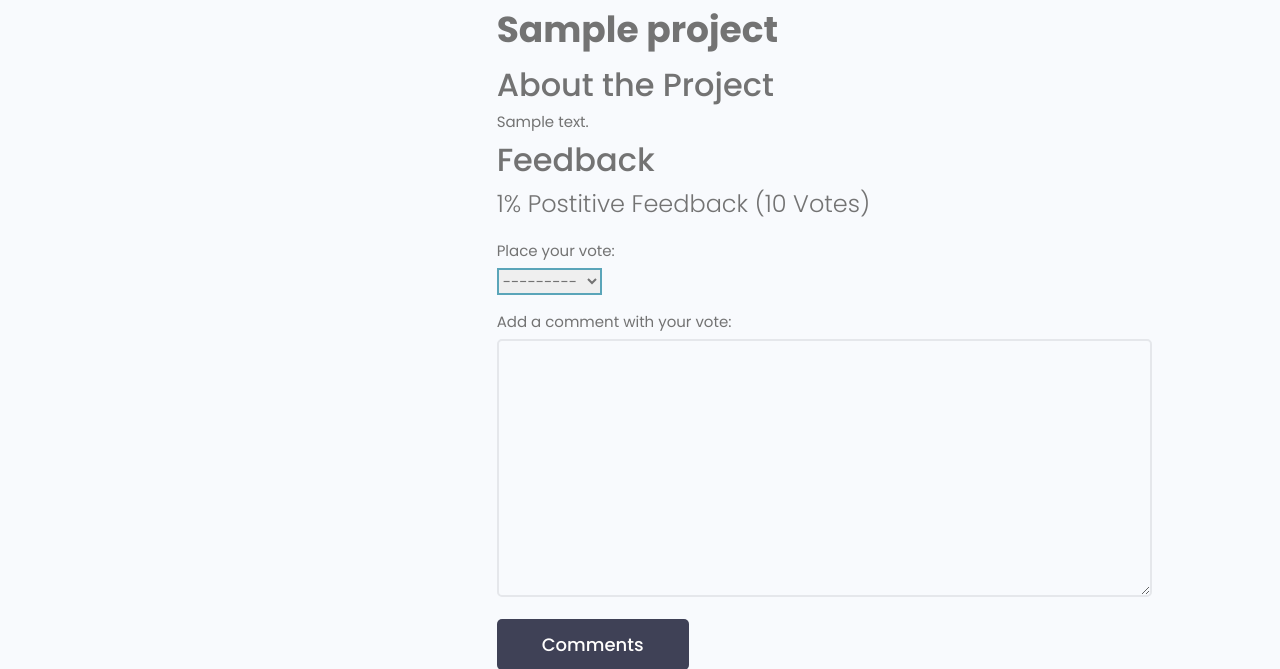
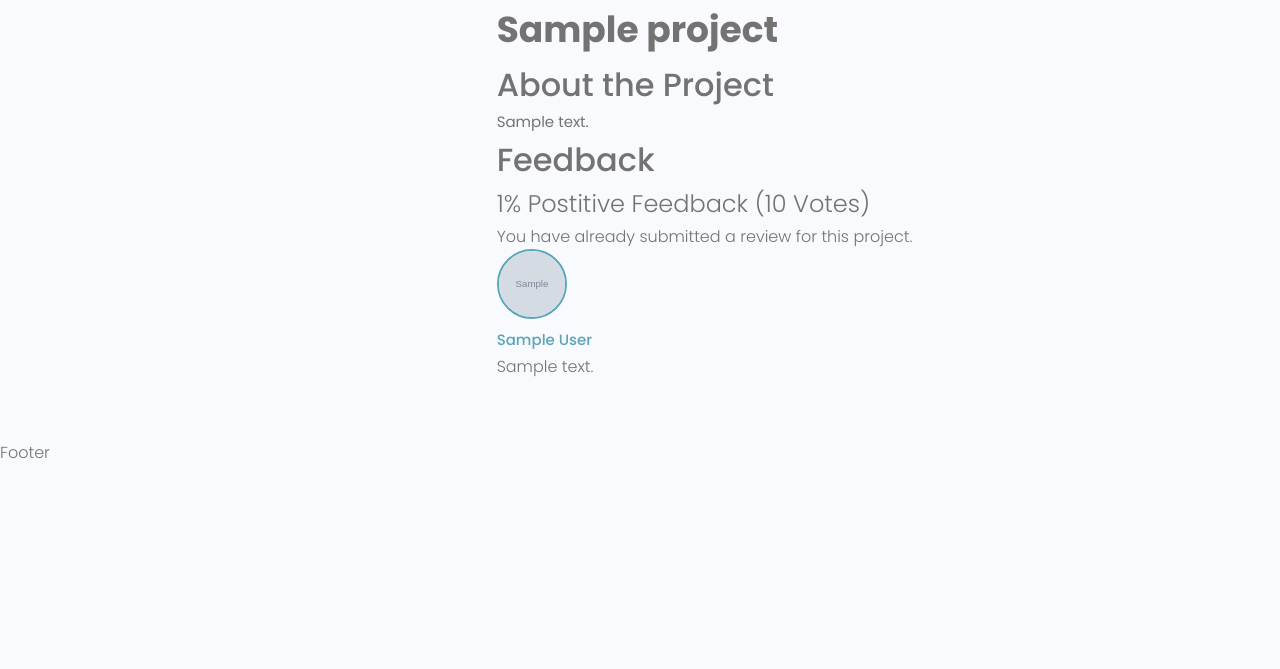
Before and after one commit to Sebastian-Constantin-Iacob/django_projects, a Django app: page /projects/project/00000000-0000-0000-0000-000000000001/ in a window 1280 px wide. Shown: the part 822-1491 px from the top of the page. After the commit the page ends 1281 px from the top, so only its background shows below. Run offline with Django 4.2, Linux system fonts and the light colour scheme; a user stored in the database is signed in; tables that the repository leaves empty hold one stand-in row (values such as "Sample post"); grey boxes marked "Sample" are stand-in pictures; some libraries are stand-ins or nearby versions.

Commit message:
Review frontend logic

```diff
--- a/Study Bud/devsearch/projects/models.py
+++ b/Study Bud/devsearch/projects/models.py
@@ -22,7 +22,13 @@ class Project(models.Model):
         return self.title
 
     class Meta:
-        ordering = ['-created']
+        ordering = ['-vote_ratio', '-vote_total', 'title']
+
+
+    @property
+    def reviewers(self):
+        queryset = self.review_set.all().values_list('owner__id', flat=True)
+        return queryset
 
 
     @property
--- a/Study Bud/devsearch/projects/templates/projects/single-project.html
+++ b/Study Bud/devsearch/projects/templates/projects/single-project.html
@@ -40,7 +40,11 @@
             <h5 class="project--rating">
               {{project.vote_ratio}}% Postitive Feedback ({{project.vote_total}} Vote{{project.vote_total | pluralize:"s"}})
             </h5>
-
+            {% if request.user.profile.id in project.reviewers %}
+            <p>You have already submitted a review for this project.</p>
+            {% elif request.user.profile == project.owner %}
+            <p>You cannot review your own work.</p>
+            {% elif request.user.is_authenticated %}
             <form class="form" action="{% url 'project' project.id %}" method="POST">
               {% csrf_token %}
               {% for field in form %}
@@ -51,9 +55,12 @@
               {% endfor %}
               <input class="btn btn--sub btn--lg" type="submit" value="Comments" />
             </form>
-            {%  for review in project.review_set.all %}
-            {%  if review.body %}
+            {% else %}
+            <a href= "{% url 'login' %}?next={{request.path}}">Please login to leave a review.</a>
+            {% endif %}
             <div class="commentList">
+              {%  for review in project.review_set.all %}
+              {%  if review.body %}
               <div class="comment">
                 <a href="{% url 'user-profile' review.owner.id %}">
                   <img class="avatar avatar--md"
```
